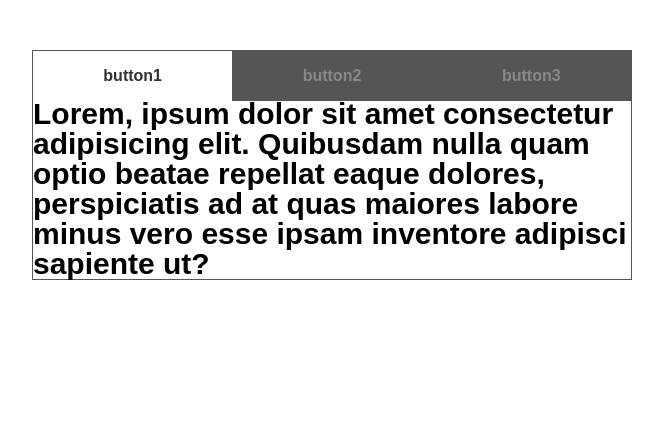
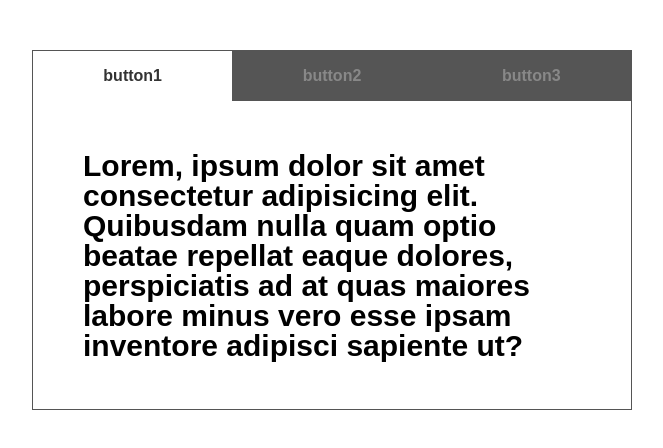
Before and after one commit to itsbamee/tab_oop, a plain HTML site: page index.html in a window 1280 px wide. Shown: the whole page, without its empty margins (308-971 px from the left). Drawn offline with Linux system fonts and the light colour scheme.

Commit message:
전체 frame 높이값 transition 모션설정

```diff
--- a/js/tab_es6.js
+++ b/js/tab_es6.js
@@ -38,6 +38,10 @@ class Tab {
 		this.boxs = this.el.querySelectorAll('section article');
 		this.setHeight(0);
 
+		//frame의 높이값에 transition속성 옵션 speed 값에 따로 동적 적용
+		this.el.style.transitionProperty = 'height';
+		this.el.style.transitionDuration = this.fadeSpeed / 1000 + 's';
+
 		this.boxs.forEach((el) => {
 			el.style.transitionProperty = 'opacity';
 			el.style.transitionDuration = this.fadeSpeed / 1000 + 's';
--- a/scss/style.scss
+++ b/scss/style.scss
@@ -6,12 +6,12 @@
 	position: relative;
 	margin: 50px auto;
 	border: 1px solid #555;
+	overflow: hidden;
 
 	ul {
 		width: 100%;
 		display: flex;
 		height: 50px;
-		position: relative;
 		z-index: 3;
 
 		li {
@@ -34,8 +34,9 @@
 		article {
 			width: 100%;
 			position: absolute;
-			bottom: 0;
+			top: 50px;
 			left: 0;
+			padding: 50px;
 			z-index: 1;
 			opacity: 0;
 			justify-content: center;
```
Also changed, not shown: css/style.css, 1 other file.
